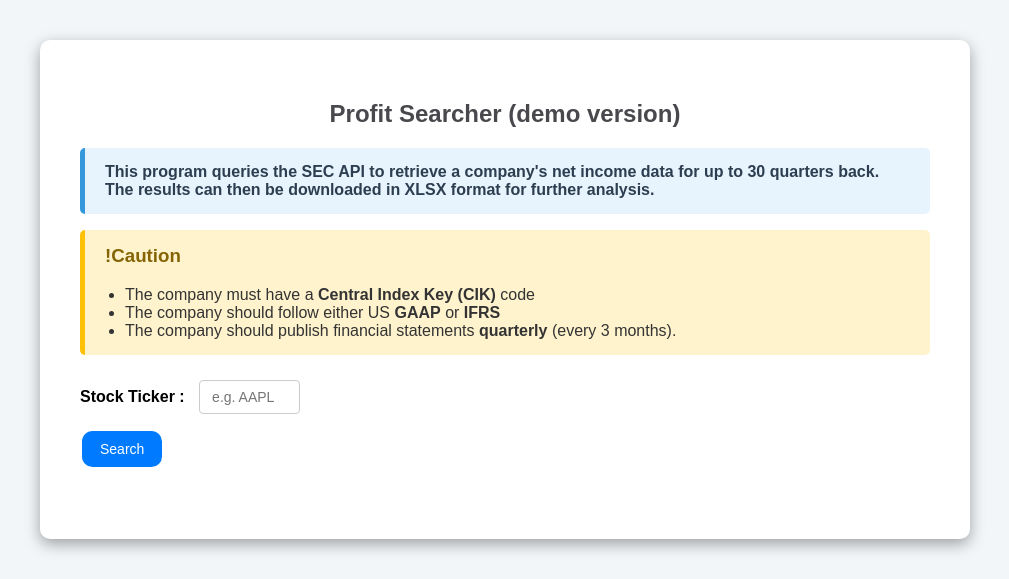
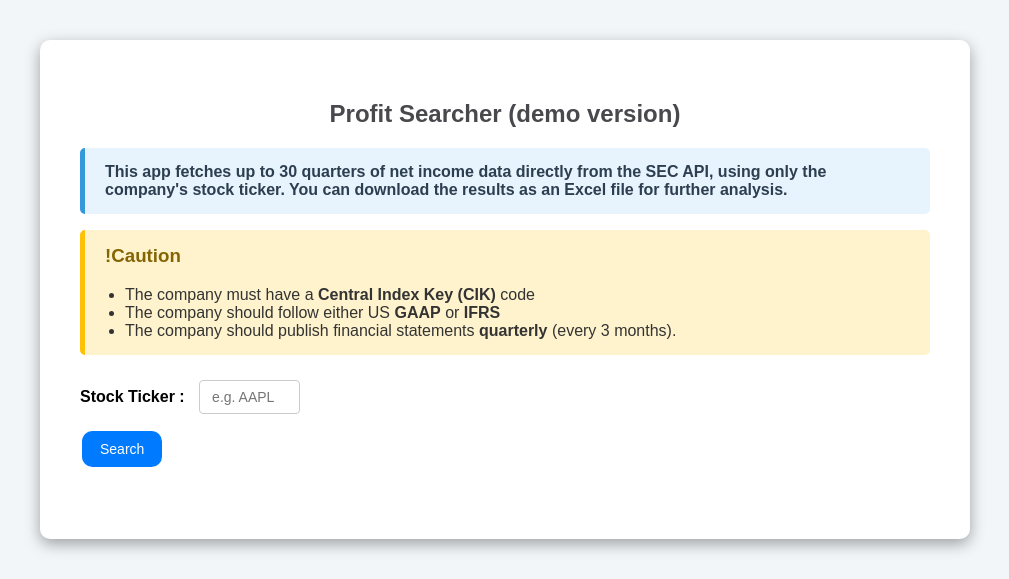
Before and after one commit to JordanSapanidis/render-flask-deployment, a Flask app: page / in a window 1280 px wide. Shown: the top 579 px of the page, without its empty margins (135-1144 px from the left). Run offline with Flask 3, Linux system fonts and the light colour scheme; some libraries are stand-ins or nearby versions.

Commit message:
Update index.html

```diff
--- a/templates/index.html
+++ b/templates/index.html
@@ -149,7 +149,7 @@
     <h2>Profit Searcher (demo version)</h2>
 
     <div id="description_1">
-        <p>This program queries the SEC API to retrieve a company's net income data for up to 30 quarters back. The results can then be downloaded in XLSX format for further analysis.</p>
+        <p>This app fetches up to 30 quarters of net income data directly from the SEC API, using only the company's stock ticker. You can download the results as an Excel file for further analysis.</p>
     </div>
 
     <div id="description_2">
```
